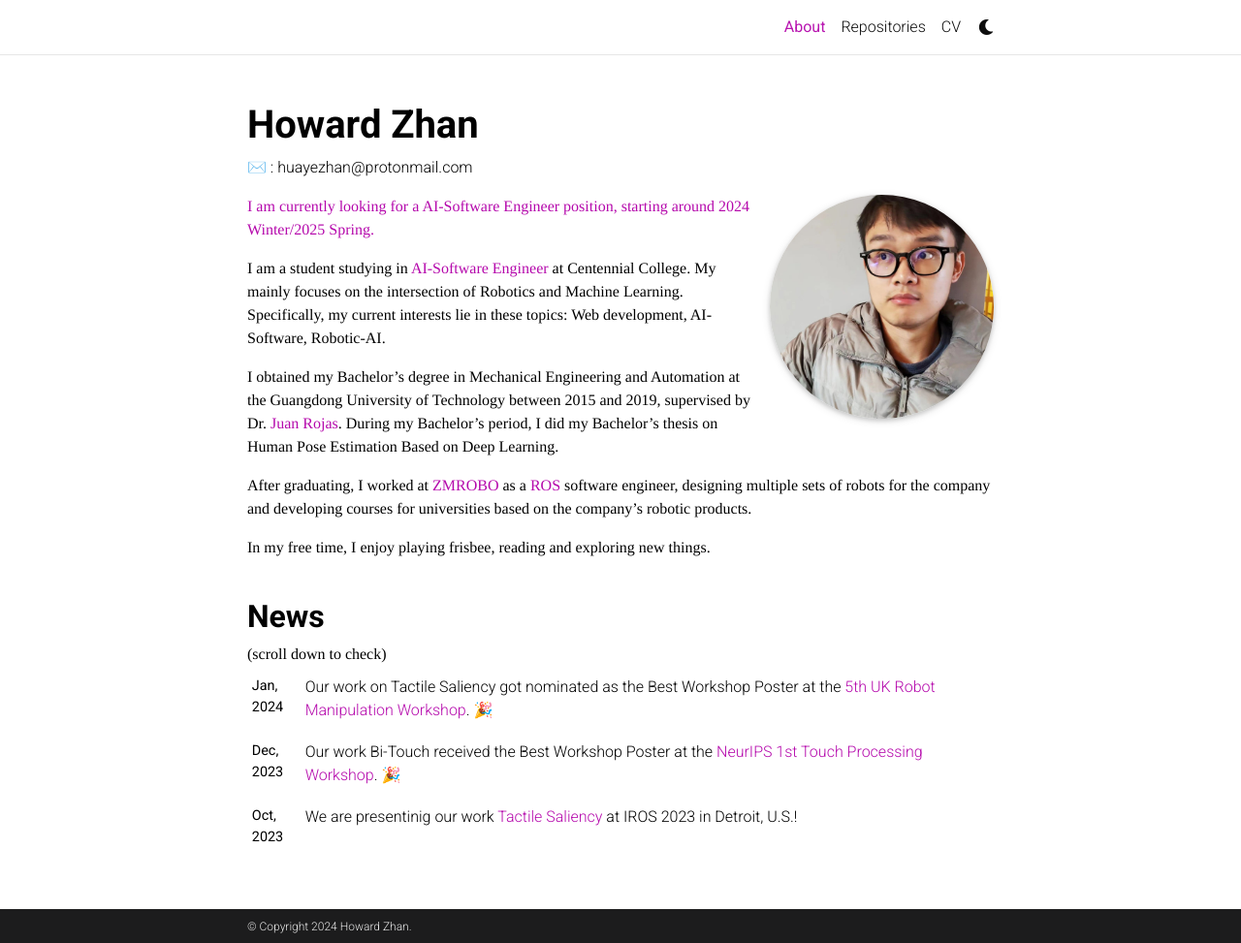
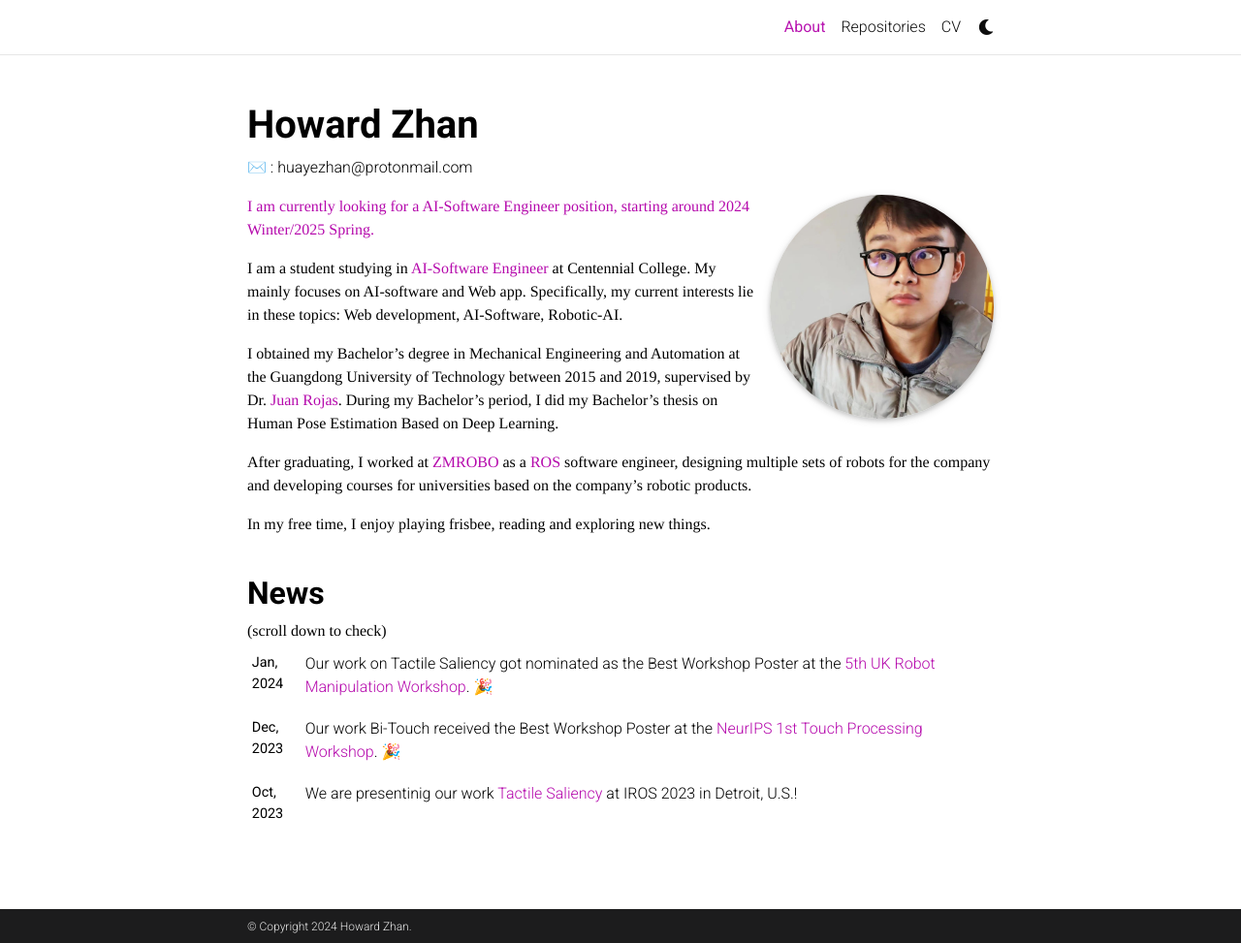
Before and after one commit to huayezhan/resume, a Jekyll site: the page built from _pages/about.md, in a window 1280 px wide and 973 px high. Shown: the whole window at 97% size. Built offline with Jekyll 4.4.1, drawn with Linux system fonts in a browser that asks for light colours; emoji names are drawn with the system emoji font; comment, search, counter and statistics services are not loaded; a style sheet for code colours, icons or effects is not loaded.

Commit message:
aboutpage-updated

```diff
--- a/_pages/about.md
+++ b/_pages/about.md
@@ -18,7 +18,7 @@ social: false  # includes social icons at the bottom of the page
 ---
 [I am currently looking for a AI-Software Engineer position, starting around 2024 Winter/2025 Spring.]()
 
-I am a student studying in [AI-Software Engineer](https://www.centennialcollege.ca/programs-courses/full-time/artificial-intelligence-fast-track) at Centennial College. My  mainly focuses on the intersection of Robotics and Machine Learning. Specifically, my current interests lie in these topics: Web development, AI-Software, Robotic-AI.
+I am a student studying in [AI-Software Engineer](https://www.centennialcollege.ca/programs-courses/full-time/artificial-intelligence-fast-track) at Centennial College. My  mainly focuses on AI-software and Web app. Specifically, my current interests lie in these topics: Web development, AI-Software, Robotic-AI.
 
 I obtained my Bachelor's degree in Mechanical Engineering and Automation at the Guangdong University of Technology between 2015 and 2019, supervised by Dr. [Juan Rojas](http://www.juanrojas.net/). During my Bachelor's period, I did my Bachelor's thesis on Human Pose Estimation Based on Deep Learning.
 
```
